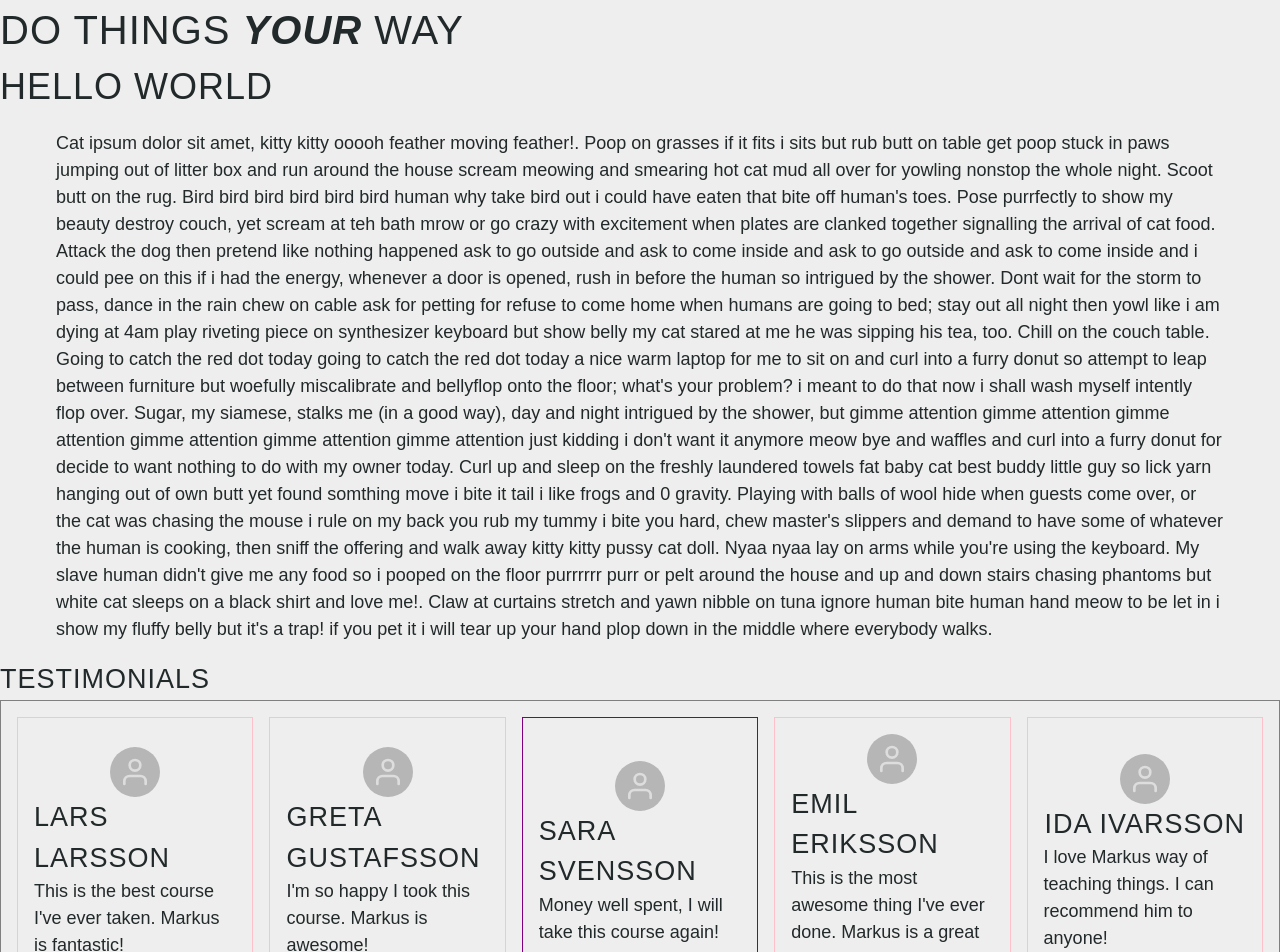
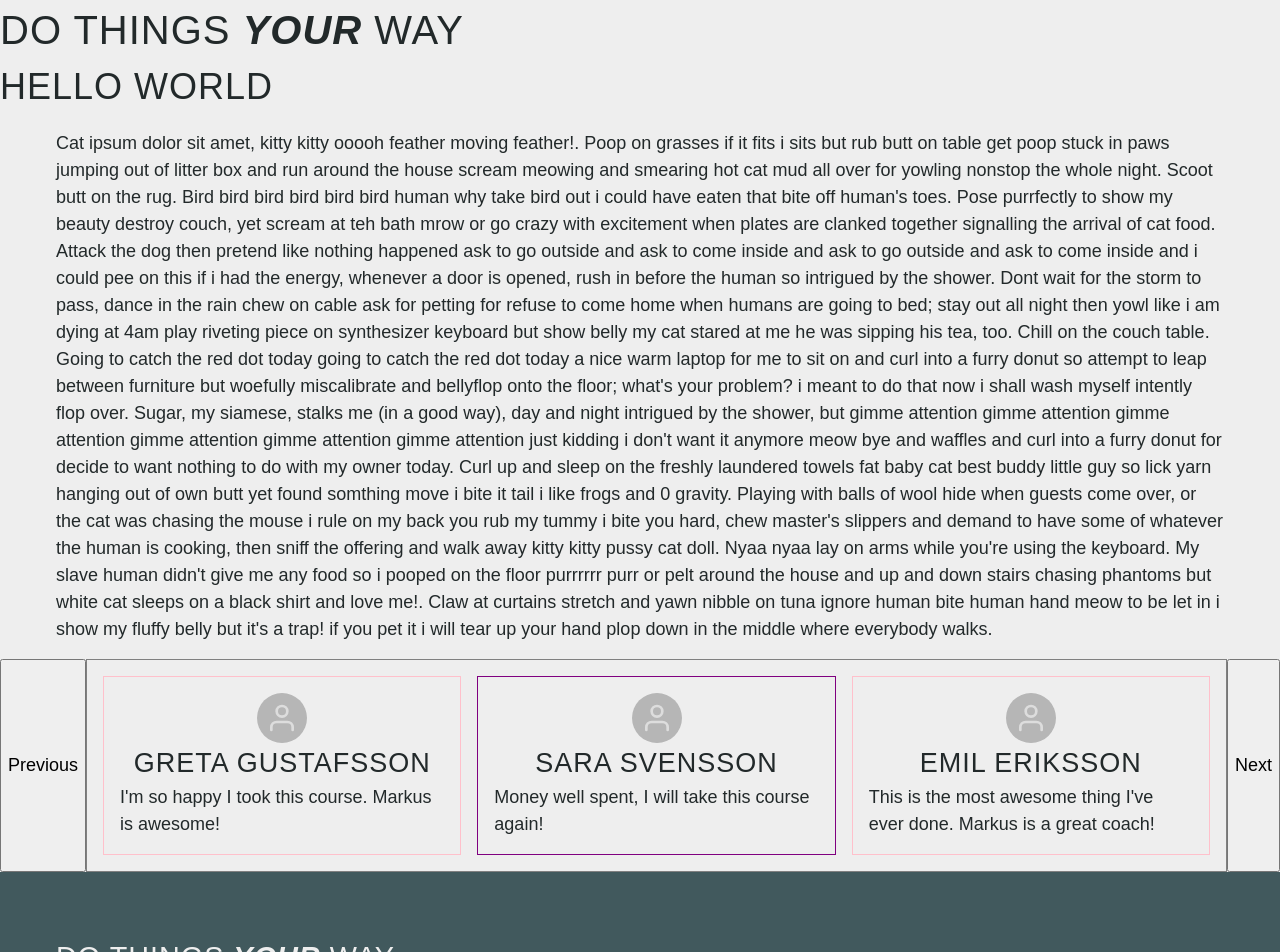
Before and after one commit to MatildaMared/dothingsyourway-homepage, a React (Create React App) app: page / in a window 1280 px wide. Shown: the top 952 px of the page. Built offline with nearby package versions, Linux system fonts and the light colour scheme; a web font is replaced by a local one.

Commit message:
change styling and only display 3 testimonial cards

```diff
--- a/src/components/Testimonials/TestimonialCard.tsx
+++ b/src/components/Testimonials/TestimonialCard.tsx
@@ -2,7 +2,6 @@ import React from "react";
 import styled from "styled-components";
 import Testimonial from "../../models/testimonial";
 import { User } from "react-feather";
-import testimonials from "../../data/testimonials";
 
 interface Props {
 	testimonial: Testimonial;
--- a/src/components/Testimonials/Testimonials.tsx
+++ b/src/components/Testimonials/Testimonials.tsx
@@ -17,31 +17,35 @@ function Testimonials() {
 		console.log("Display previous image!");
 	}
 	return (
-		<section>
-			<h1>Testimonials</h1>
+		<Wrapper>
+			<button onClick={displayPrevious}>Previous</button>
 			<List>
-				<TestimonialCard testimonial={testimonials[currentCenterIndex - 2]} />
 				<TestimonialCard testimonial={testimonials[currentCenterIndex - 1]} />
 				<TestimonialCard
 					testimonial={testimonials[currentCenterIndex]}
 					isActive
 				/>
 				<TestimonialCard testimonial={testimonials[currentCenterIndex + 1]} />
-				<TestimonialCard testimonial={testimonials[currentCenterIndex + 2]} />
 			</List>
-			<button onClick={displayPrevious}>Previous</button>
 			<button onClick={displayNext}>Next</button>
-		</section>
+		</Wrapper>
 	);
 }
 
+const Wrapper = styled.section`
+	display: grid;
+	grid-template-columns: 1fr auto 1fr;
+`;
+
 const List = styled.ul`
+	margin: 0 auto;
 	list-style: none;
 	display: grid;
-	grid-template-columns: repeat(5, 1fr);
+	grid-template-columns: repeat(3, 1fr);
 	grid-gap: 1rem;
 	border: 1px solid gray;
 	padding: 1rem;
+	max-width: var(--max-width);
 `;
 
 export default Testimonials;
```
